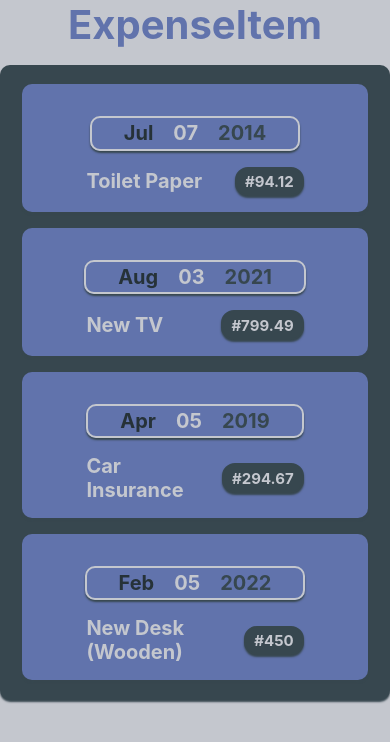
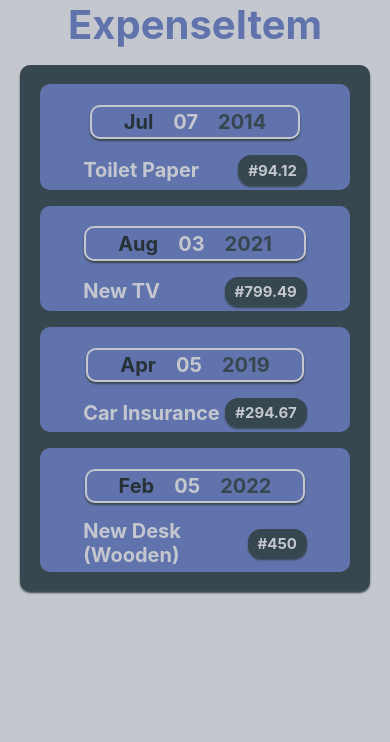
Before and after one commit to TonniPaul/expenseTrackerApp, a React (Create React App) app: page / in a window 390 px wide. Shown: the top 742 px of the page. Built offline with nearby package versions, Linux system fonts and the light colour scheme.

Commit message:
reduced mobile padding

```diff
--- a/src/componennts/ExpenseItem.css
+++ b/src/componennts/ExpenseItem.css
@@ -65,6 +65,7 @@
   width: 90%;
   gap: 1rem;
   flex-direction: column;
+  padding: .3rem .7rem;
 }
 .dateData{
   display: flex;
```
